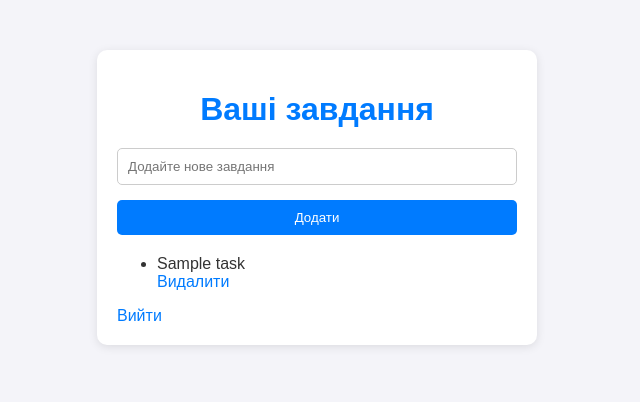
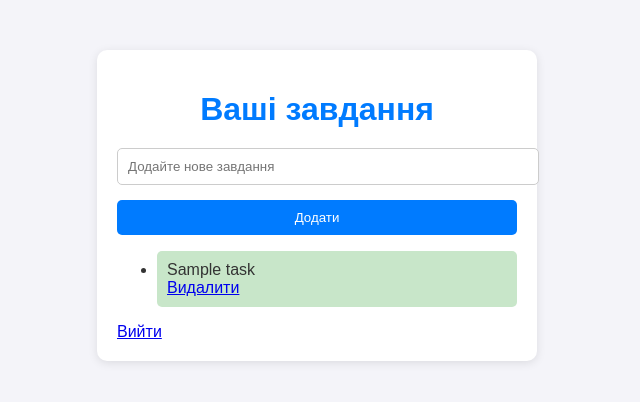
Before and after one commit to Na3ariy/myownapp, a Flask app: page / in a window 1280 px wide. Shown: the top 402 px of the page, without its empty margins (323-963 px from the left). Run offline with Flask 3, Linux system fonts and the light colour scheme; a user stored in the database is signed in; tables that the repository leaves empty hold one stand-in row (values such as "Sample post"); some libraries are stand-ins or nearby versions.

Commit message:
newchanges

```diff
--- a/app.py
+++ b/app.py
@@ -13,13 +13,13 @@ from flask_limiter.util import get_remote_address
 from flask_talisman import Talisman
 
 app = Flask(__name__)
-app.secret_key = "supersecretkey"  # Змінити на більш надійний ключ
-app.config['WTF_CSRF_SECRET_KEY'] = "secure_csrf_key"  # Додано для CSRF
+app.secret_key = "supersecretkey"
+app.config['WTF_CSRF_SECRET_KEY'] = "secure_csrf_key"
 
-# Безпека
-csrf = CSRFProtect(app)  # CSRF захист
-Talisman(app)  # HTTPS
-limiter = Limiter(get_remote_address, app=app, default_limits=["100 per minute"])  # Rate Limiting
+csrf = CSRFProtect(app)
+Talisman(app)
+limiter = Limiter(get_remote_address, app=app, default_limits=["100 per minute"])
+
 
 # Ініціалізація бази даних
 def init_db():
@@ -40,12 +40,19 @@ def init_db():
     conn.commit()
     conn.close()
 
-# Реєстрація
+
 @app.route("/register", methods=["GET", "POST"])
 def register():
+    error = None
     if request.method == "POST":
         username = request.form.get("username")
         password = request.form.get("password")
+
+        # Політика паролів
+        if len(password) < 8 or not any(c.isupper() for c in password) or not any(c.islower() for c in password) or not any(c.isdigit() for c in password):
+            error = "Пароль повинен містити щонайменше 8 символів, одну велику літеру, одну маленьку та одну цифру."
+            return render_template("register.html", error=error)
+
         hashed_password = bcrypt.hashpw(password.encode('utf-8'), bcrypt.gensalt())
 
         conn = sqlite3.connect("tasks.db")
@@ -54,16 +61,19 @@ def register():
             cursor.execute("INSERT INTO users (username, password) VALUES (?, ?)", (username, hashed_password))
             conn.commit()
         except sqlite3.IntegrityError:
-            return "Цей логін уже існує!", 400
+            error = "Цей логін уже існує!"
         finally:
             conn.close()
+
+        if error:
+            return render_template("register.html", error=error)
         return redirect(url_for("login"))
-    return render_template("register.html")
+    return render_template("register.html", error=error)
 
-# Вхід
+
 @app.route("/login", methods=["GET", "POST"])
 def login():
-    error = None  # Для зберігання повідомлення про помилку
+    error = None
     if request.method == "POST":
         username = request.form.get("username")
         password = request.form.get("password")
@@ -78,10 +88,10 @@ def login():
             session["user_id"] = user[0]
             return redirect(url_for("index"))
         else:
-            error = "Невірний логін або пароль!"  # Повідомлення про помилку
+            error = "Невірний логін або пароль!"
     return render_template("login.html", error=error)
 
-# Головна сторінка (завдання користувача)
+
 @app.route("/")
 def index():
     if "user_id" not in session:
@@ -94,7 +104,7 @@ def index():
     conn.close()
     return render_template("index.html", tasks=tasks)
 
-# Додати завдання
+
 @app.route("/add", methods=["POST"])
 def add_task():
     if "user_id" not in session:
@@ -111,7 +121,7 @@ def add_task():
     conn.close()
     return redirect(url_for("index"))
 
-# Інші маршрути (видалити, позначити виконаним)
+
 @app.route("/delete/<int:task_id>")
 def delete_task(task_id):
     if "user_id" not in session:
@@ -123,6 +133,7 @@ def delete_task(task_id):
     conn.commit()
     conn.close()
     return redirect(url_for("index"))
+
 
 @app.route("/complete/<int:task_id>")
 def complete_task(task_id):
@@ -136,11 +147,13 @@ def complete_task(task_id):
     conn.close()
     return redirect(url_for("index"))
 
+
 @app.route("/logout")
 def logout():
     session.pop("user_id", None)
     return redirect(url_for("login"))
 
+
 if __name__ == "__main__":
     init_db()
     app.run(debug=True)
--- a/static/styles.css
+++ b/static/styles.css
@@ -21,18 +21,12 @@ h1 {
     margin-bottom: 20px;
 }
 
-form {
-    margin-bottom: 20px;
-}
-
-form input[type="text"],
-form input[type="password"] {
+form input[type="text"], form input[type="password"] {
     width: 100%;
     padding: 10px;
     margin-bottom: 15px;
     border: 1px solid #ccc;
     border-radius: 5px;
-    box-sizing: border-box;
 }
 
 form button {
@@ -49,23 +43,16 @@ form button:hover {
     background: #0056b3;
 }
 
-p {
-    text-align: center;
+ul li {
+    padding: 10px;
+    margin-bottom: 10px;
+    border-radius: 5px;
 }
 
-.error-message {
-    color: #ff4d4d;
-    font-size: 14px;
-    margin-top: 10px;
-    text-align: center;
-    font-weight: bold;
+.pending {
+    background-color: #fff9c4;
 }
 
-a {
-    color: #007bff;
-    text-decoration: none;
+.completed {
+    background-color: #c8e6c9;
 }
-
-a:hover {
-    text-decoration: underline;
-}
--- a/templates/index.html
+++ b/templates/index.html
@@ -4,7 +4,6 @@
     <meta charset="UTF-8">
     <meta name="viewport" content="width=device-width, initial-scale=1.0">
     <title>Ваші завдання</title>
-    <!-- Підключення зовнішнього CSS -->
     <link rel="stylesheet" href="{{ url_for('static', filename='styles.css') }}">
 </head>
 <body>
@@ -17,7 +16,7 @@
         </form>
         <ul>
             {% for task in tasks %}
-            <li>
+            <li class="{{ 'completed' if task[3] else 'pending' }}">
                 <span class="task-title">{{ task[2] }}</span>
                 <div class="task-actions">
                     {% if not task[3] %}
--- a/templates/register.html
+++ b/templates/register.html
@@ -4,7 +4,6 @@
     <meta charset="UTF-8">
     <meta name="viewport" content="width=device-width, initial-scale=1.0">
     <title>Реєстрація</title>
-    <!-- Підключення зовнішнього CSS -->
     <link rel="stylesheet" href="{{ url_for('static', filename='styles.css') }}">
 </head>
 <body>
@@ -16,6 +15,9 @@
             <input type="text" name="username" id="username" required>
             <label for="password">Пароль:</label>
             <input type="password" name="password" id="password" required>
+            {% if error %}
+            <p class="error-message">{{ error }}</p>
+            {% endif %}
             <button type="submit">Зареєструватися</button>
         </form>
         <p>Уже маєте акаунт? <a href="/login">Увійти</a></p>
```
